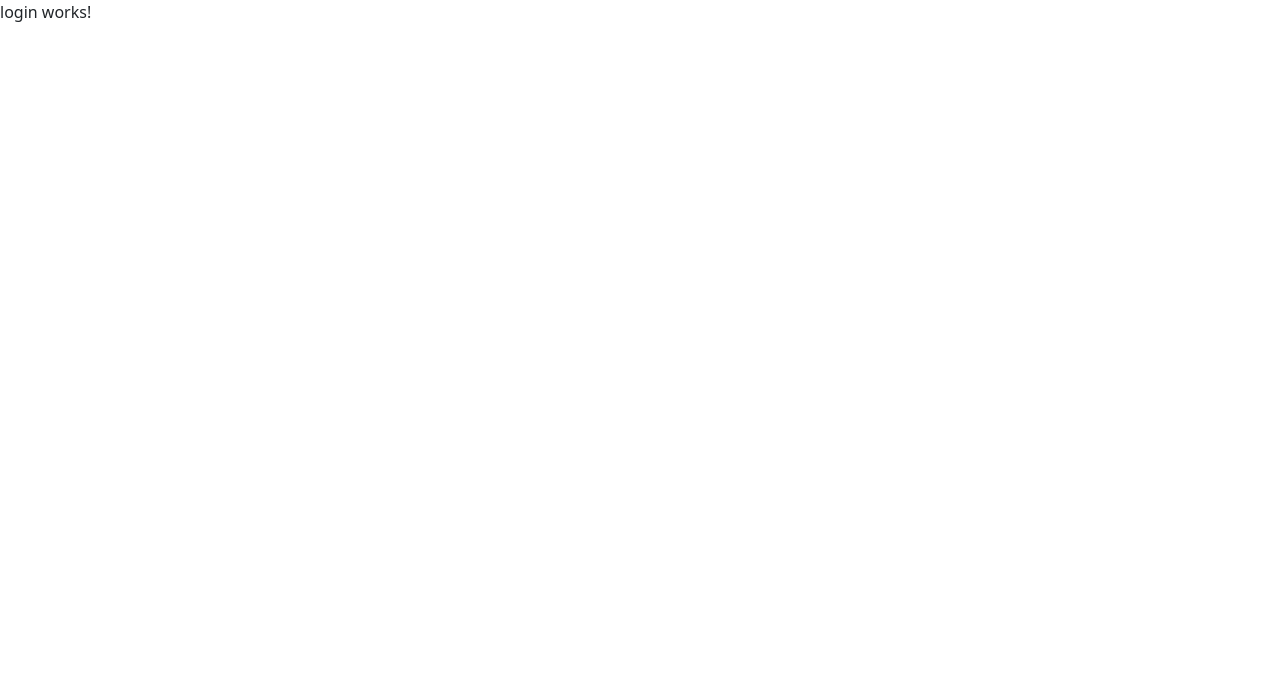
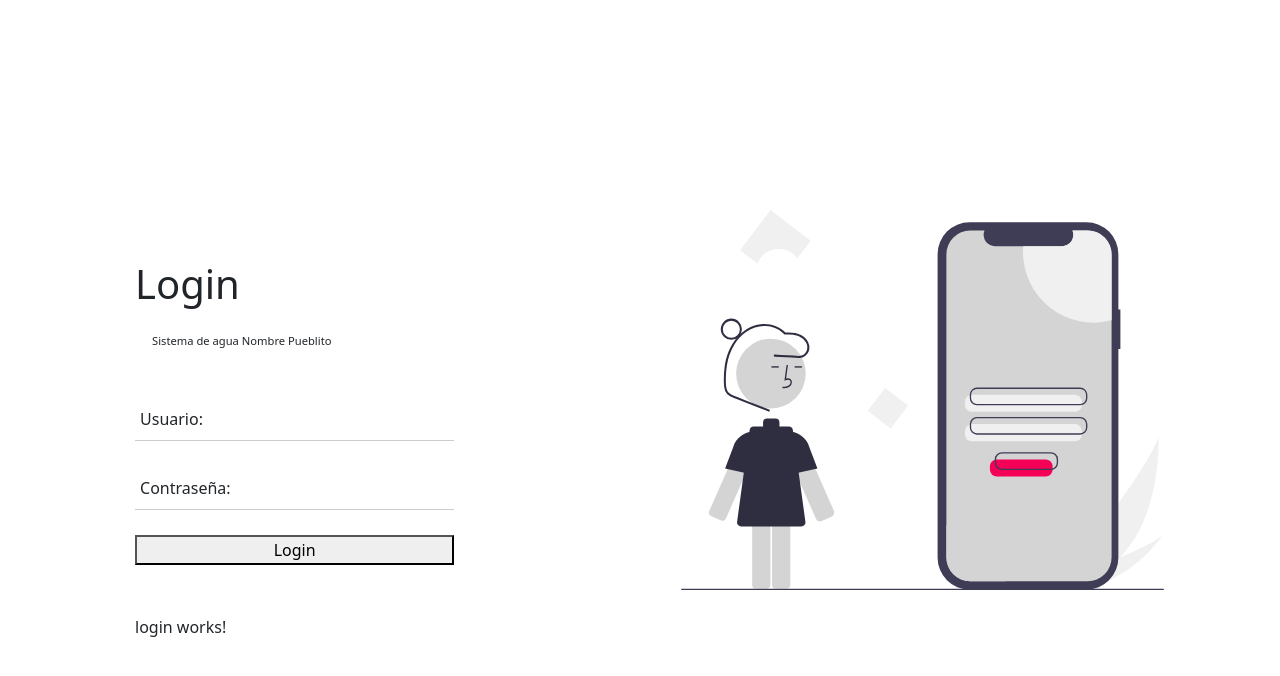
Before and after one commit to wichocanul/store-app-front, an Angular app: page /auth in a window 1280 px wide. Shown: the top 676 px of the page. Built offline with nearby package versions, Linux system fonts and the light colour scheme.

Commit message:
SAF: Add login component

```diff
--- a/src/app/auth/login-main/login-main.component.css
+++ b/src/app/auth/login-main/login-main.component.css
@@ -0,0 +1,115 @@
+.container-fluid {
+  width: 100%;
+  height: 100vh;
+  display: flex;
+  align-items: center;
+  justify-content: center;
+}
+
+.authContainer {
+  width: 45%;
+  height: 100vh;
+  display: flex;
+  position: relative;
+  justify-content: center;
+  align-items: center;
+  background-image: radial-gradient(#8b868673 0.5px, #e5e5f700 0.5px);
+  background-size: 10px 10px;
+}
+
+.typeMode {
+  position: absolute;
+  top: 10px;
+  right: 10px;
+}
+
+.contForm {
+  width: 60%;
+  height: 300px;
+  padding: 10px;
+}
+
+.alert {
+  font-size: 0.7rem;
+  margin-top: 5px;
+}
+
+.formContainer {
+  margin-top: 30px;
+  display: grid;
+  gap: 25px;
+}
+
+.form-group {
+  position: relative;
+}
+
+.form-group input {
+  width: 100%;
+  background: none;
+  font-size: 1rem;
+  padding: 0.6em 0.3em;
+  border: none;
+  outline: none;
+  border-bottom: 1px solid #cdcdcd;
+}
+
+.form-group input:focus + label,
+.form-group input:not(:placeholder-shown) + label {
+  transform: translateY(-12px) scale(0.7);
+  transform-origin: left top;
+}
+
+.form-group label {
+  cursor: pointer;
+  position: absolute;
+  top: 0;
+  left: 5px;
+  transform: translateY(10px);
+  transition: transform 0.5s, #00ffff 0.3s;
+  transition: 0.3s ease all;
+}
+
+.background {
+  width: 55%;
+  height: 100vh;
+  background: var(--color-primary);
+  display: flex;
+  align-items: center;
+  justify-content: center;
+  overflow: hidden;
+}
+
+.background img {
+  width: 70%;
+}
+
+/* ============================================================
+TABLETS
+============================================================ */
+@media screen and (min-width: 601px) and (max-width: 912px) {
+  .authContainer {
+    width: 45%;
+  }
+  .background {
+    width: 55%;
+  }
+}
+
+/* ============================================================
+PHONE
+============================================================ */
+@media screen and (max-width: 600px) {
+  .authContainer {
+    width: 100%;
+    height: 100vh;
+    display: flex;
+    justify-content: center;
+    align-items: center;
+    background-image: radial-gradient(#8b868625 .6px, #e5e5f700 0.5px);
+    background-size: 10px 10px;
+  }
+  .background {
+    display: none;
+  }
+}
--- a/src/app/auth/login-main/login-main.component.html
+++ b/src/app/auth/login-main/login-main.component.html
@@ -1 +1,40 @@
-<router-outlet></router-outlet>
+<div class="container-fluid">
+  <div class="authContainer">
+    <div class="contForm">
+      <h1>Login</h1>
+      <p class="alert">Sistema de agua Nombre Pueblito</p>
+
+      <form class="formContainer">
+        <div class="form-group">
+          <input
+            type="text"
+            id="user"
+            class="form-input md-light"
+            placeholder=" "
+          />
+          <label for="user" class="form-label">Usuario:</label>
+          <span class="form-line"></span>
+        </div>
+
+        <div class="form-group">
+          <input
+            type="password"
+            id="password"
+            class="form-input md-light"
+            placeholder=" "
+          />
+          <label for="password" class="form-label">Contraseña:</label>
+          <span class="form-line"></span>
+        </div>
+
+        <button type="submit" class="btn-login md-dark">Login</button>
+
+        <router-outlet></router-outlet>
+      </form>
+    </div>
+  </div>
+
+  <div class="background">
+    <img src="assets/img/auth/login.svg" alt="otro" />
+  </div>
+</div>
```
Also changed, not shown: src/assets/img/auth/login.svg (added).
